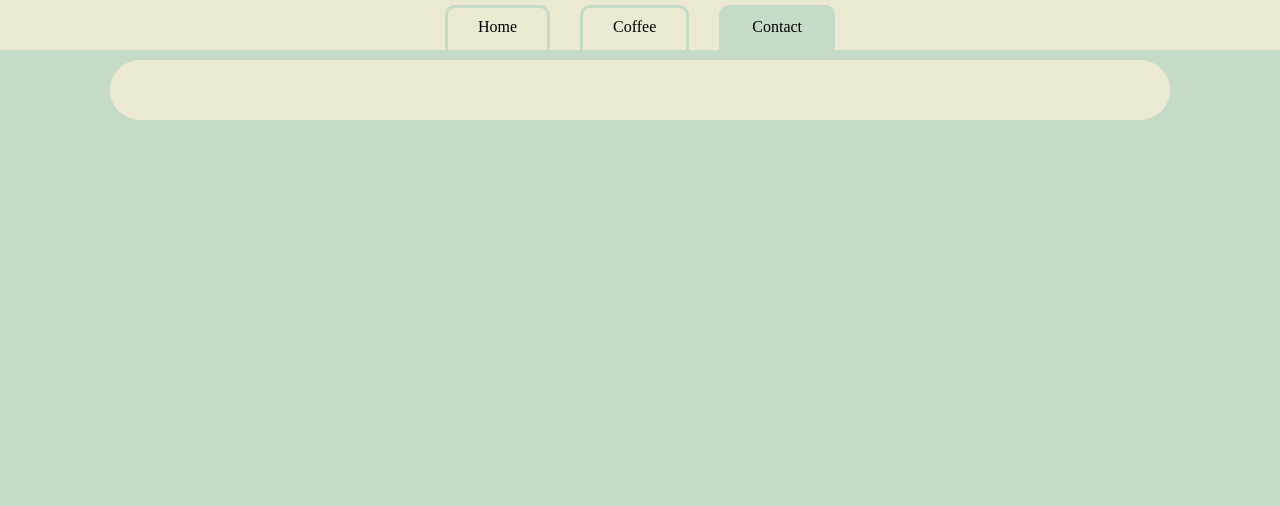
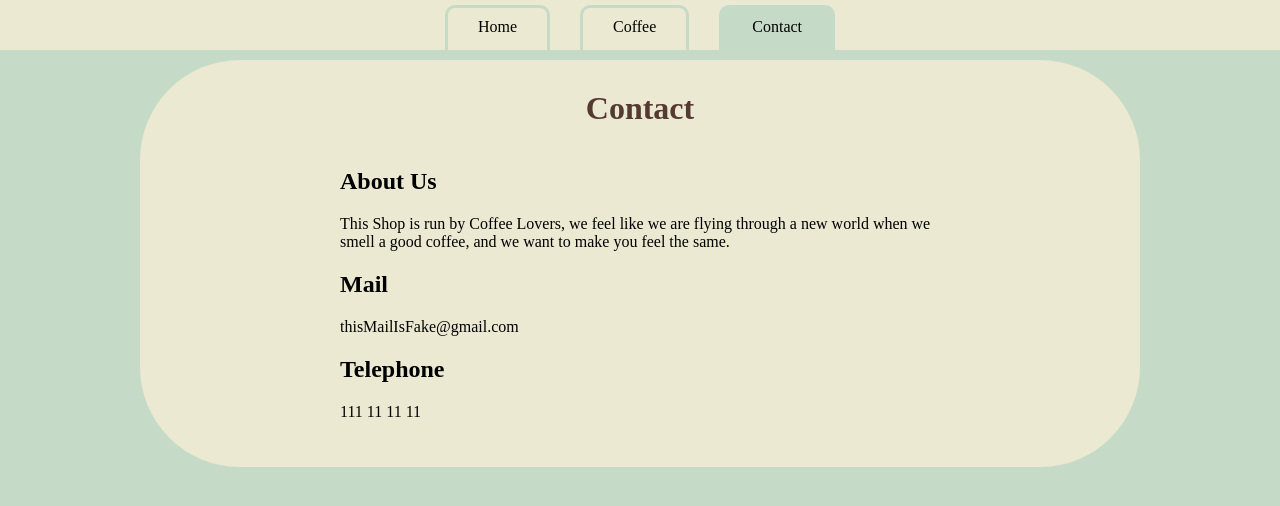
Before and after one commit to SaToGo1/restaurant-page, a website built with webpack: page dist/index.html in a window 1280 px wide. Both pictures are taken after a click on the element "Contact". Built offline with nearby package versions, Linux system fonts and the light colour scheme.

Commit message:
Add contact page

```diff
--- a/src/index.js
+++ b/src/index.js
@@ -2,6 +2,7 @@ import "./style/style.css";
 import { pageLoad as homeLoad } from "./pages/home.js";
 import { headerLoad , changeHeader } from "./pages/header.js";
 import { coffeeLoad } from "./pages/coffee.js";
+import { contactLoad } from "./pages/contact.js";
 
 const content = document.getElementById('content');
 
@@ -28,11 +29,7 @@ headerCoffee.addEventListener('click', function(){
 headerContact.addEventListener('click', function(){
     erasePage();
     changeHeader("contact");
-
-    // Temporal code so page doesn't throw an error.
-    const main = document.createElement('main');
-    main.id = "main";
-    content.appendChild(main);
+    contactLoad(content);
 })
 
 function erasePage(){
--- /dev/null
+++ b/src/pages/contact.js
@@ -0,0 +1,47 @@
+export function contactLoad(content){
+
+    const main = document.createElement('main');
+    const pageTitle = document.createElement('h1');
+
+    const div = document.createElement('div');
+
+    const div1 = document.createElement('div');
+    const pageTitle1 = document.createElement('h2');
+    const pageDescription1 = document.createElement('p');
+
+    const div2 = document.createElement('div');
+    const pageTitle2 = document.createElement('h2');
+    const pageDescription2 = document.createElement('p');
+
+    const div3 = document.createElement('div');
+    const pageTitle3 = document.createElement('h2');
+    const pageDescription3 = document.createElement('p');
+
+    pageTitle.innerText = "Contact";
+    pageTitle.className = "title";
+
+    pageTitle1.innerText = "About Us"
+    pageDescription1.innerText = "This Shop is run by Coffee Lovers, we feel like we are flying through a new world when we smell a good coffee, and we want to make you feel the same.";
+    div1.appendChild(pageTitle1);
+    div1.appendChild(pageDescription1);
+
+    pageTitle2.innerText = "Mail";
+    pageDescription2.innerText = "thisMailIsFake@gmail.com";
+    div2.appendChild(pageTitle2);
+    div2.appendChild(pageDescription2);
+
+    pageTitle3.innerText = "Telephone";
+    pageDescription3.innerText = "111 11 11 11";
+    div3.appendChild(pageTitle3);
+    div3.appendChild(pageDescription3);
+
+    div.appendChild(div1);
+    div.appendChild(div2);
+    div.appendChild(div3);
+
+    main.id = "main";
+    main.appendChild(pageTitle);
+    main.appendChild(div);
+
+    content.appendChild(main);
+}
--- a/src/style/style.css
+++ b/src/style/style.css
@@ -1,14 +1,14 @@
 :root {
-	--color-dark-brown2: #241b19;
+	/* --color-dark-brown2: #241b19; */
 	--color-dark-brown1: #553a34;
-	--color-neutral-brown: #6b4c4c;
+	/* --color-neutral-brown: #6b4c4c;
 	--color-light-brown1: #8f6b64;
-	--color-light-brown2: #bc9072;
+	--color-light-brown2: #bc9072; */
 
     --color-jet-stream: #C5DBC8;
     --color-white-chocolate: #ECE9D2;
-    --color-pale-silver: #D5C5B5;
-    --color-tuscany: #B89E97;
+    /* --color-pale-silver: #D5C5B5;
+    --color-tuscany: #B89E97; */
 }
 
 body{
@@ -22,13 +22,12 @@ main h1{
 }
 
 main {
-    width: 1000px;
+    width: 600px;
     margin: 10px auto 0px auto;
-    padding: 30px;
+    padding: 30px 200px 30px 200px;
 
     display: flex;
     flex-direction: column;
-
     justify-content: center;
     align-items: center;
 
```
Also changed, not shown: dist/main.js.
